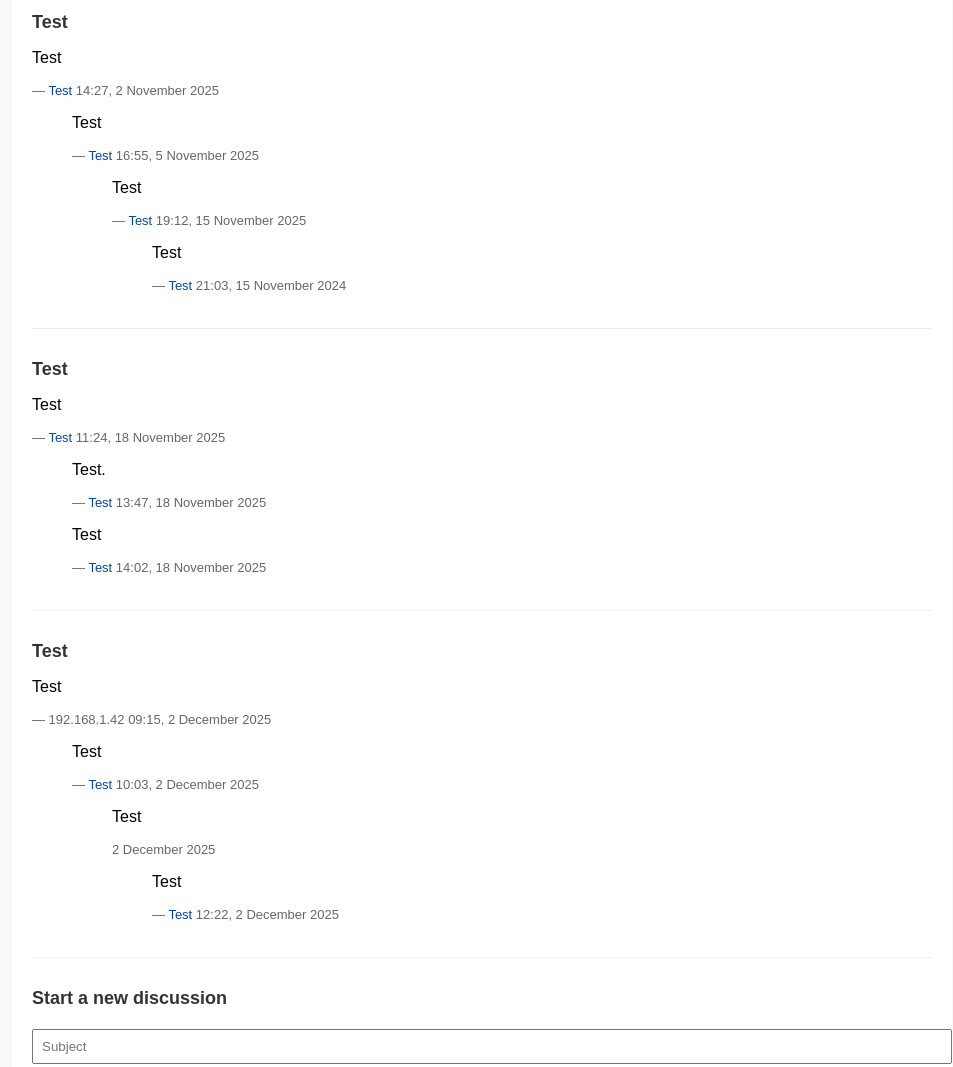
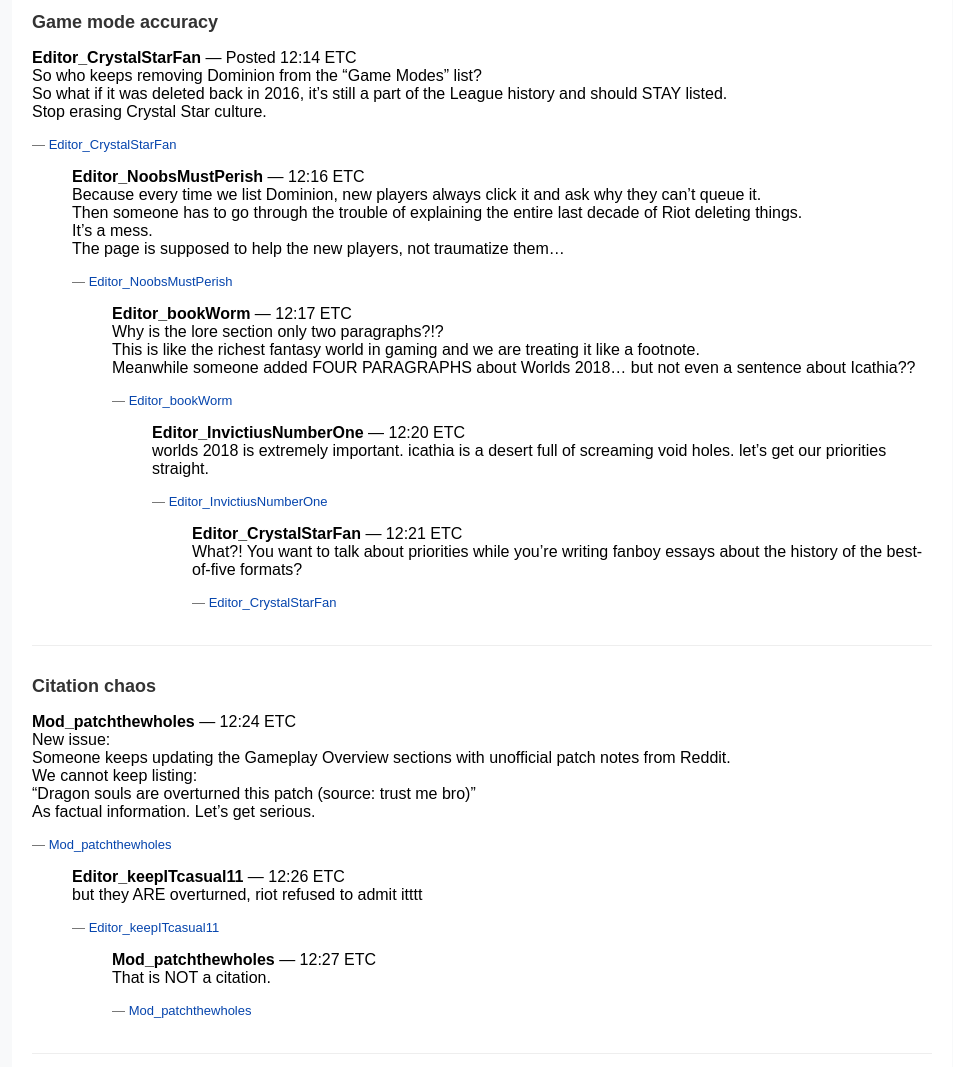
Before and after one commit to fuzzyter/INF286-Assignments, a website: page Assignment16/talk-page2.html in a window 1280 px wide. Shown: the part 280-1347 px from the top of the page, without its empty margins (158-1111 px from the left). Drawn offline with Linux system fonts and the light colour scheme.

Commit message:
talk page 2

```diff
--- a/Assignment16/talk-page2.html
+++ b/Assignment16/talk-page2.html
@@ -4,7 +4,7 @@
 <head>
     <meta charset="UTF-8">
     <meta name="viewport" content="width=device-width, initial-scale=1.0">
-    <title>Talk: - Wikipedia</title>
+    <title>Talk: Article 2 - Wikipedia</title>
     <style>
         body {
             font-family: Arial, sans-serif;
@@ -92,7 +92,7 @@
 
 <body>
     <div class="container">
-        <h1>Talk:</h1>
+        <h1>Talk: Article 2</h1>
 
         <div class="notice">
             <strong>This is the talk page</strong> for discussing improvements to the article.
@@ -101,79 +101,89 @@
 
         <button>Add new topic</button>
 
+        <!-- SECTION 1 -->
         <div class="section">
-            <h2>Test</h2>
+            <h2>Game mode accuracy</h2>
 
             <div class="comment">
-                <p>Test</p>
-                <div class="signature">— <a href="#">Test</a> 14:27, 2 November 2025</div>
+                <p><strong>Editor_CrystalStarFan</strong> — Posted 12:14 ETC<br>
+                    So who keeps removing Dominion from the “Game Modes” list?<br>
+                    So what if it was deleted back in 2016, it’s still a part of the League history and should STAY
+                    listed.<br>
+                    Stop erasing Crystal Star culture.</p>
+                <div class="signature">— <a href="#">Editor_CrystalStarFan</a></div>
             </div>
 
             <div class="comment indent">
-                <p>Test</p>
-                <div class="signature">— <a href="#">Test</a> 16:55, 5 November 2025</div>
+                <p><strong>Editor_NoobsMustPerish</strong> — 12:16 ETC<br>
+                    Because every time we list Dominion, new players always click it and ask why they can’t queue
+                    it.<br>
+                    Then someone has to go through the trouble of explaining the entire last decade of Riot deleting
+                    things.<br>
+                    It’s a mess.<br>
+                    The page is supposed to help the new players, not traumatize them…</p>
+                <div class="signature">— <a href="#">Editor_NoobsMustPerish</a></div>
             </div>
 
             <div class="comment indent" style="margin-left: 80px;">
-                <p>Test</p>
-                <div class="signature">— <a href="#">Test</a> 19:12, 15 November 2025</div>
+                <p><strong>Editor_bookWorm</strong> — 12:17 ETC<br>
+                    Why is the lore section only two paragraphs?!?<br>
+                    This is like the richest fantasy world in gaming and we are treating it like a footnote.<br>
+                    Meanwhile someone added FOUR PARAGRAPHS about Worlds 2018… but not even a sentence about Icathia??
+                </p>
+                <div class="signature">— <a href="#">Editor_bookWorm</a></div>
             </div>
 
             <div class="comment indent" style="margin-left: 120px;">
-                <p>Test</p>
-                <div class="signature">— <a href="#">Test</a> 21:03, 15 November 2024</div>
+                <p><strong>Editor_InvictiusNumberOne</strong> — 12:20 ETC<br>
+                    worlds 2018 is extremely important. icathia is a desert full of screaming void holes. let’s get our
+                    priorities straight.</p>
+                <div class="signature">— <a href="#">Editor_InvictiusNumberOne</a></div>
+            </div>
+
+            <div class="comment indent" style="margin-left: 160px;">
+                <p><strong>Editor_CrystalStarFan</strong> — 12:21 ETC<br>
+                    What?! You want to talk about priorities while you’re writing fanboy essays about the history of the
+                    best-of-five formats?</p>
+                <div class="signature">— <a href="#">Editor_CrystalStarFan</a></div>
             </div>
         </div>
 
+        <!-- SECTION 2 -->
         <div class="section">
-            <h2>Test</h2>
+            <h2>Citation chaos</h2>
 
             <div class="comment">
-                <p>Test</p>
-                <div class="signature">— <a href="#">Test</a> 11:24, 18 November 2025</div>
+                <p><strong>Mod_patchthewholes</strong> — 12:24 ETC<br>
+                    New issue:<br>
+                    Someone keeps updating the Gameplay Overview sections with unofficial patch notes from Reddit.<br>
+                    We cannot keep listing:<br>
+                    “Dragon souls are overturned this patch (source: trust me bro)”<br>
+                    As factual information. Let’s get serious.</p>
+                <div class="signature">— <a href="#">Mod_patchthewholes</a></div>
             </div>
 
             <div class="comment indent">
-                <p>Test.</p>
-                <div class="signature">— <a href="#">Test</a> 13:47, 18 November 2025</div>
+                <p><strong>Editor_keepITcasual11</strong> — 12:26 ETC<br>
+                    but they ARE overturned, riot refused to admit itttt</p>
+                <div class="signature">— <a href="#">Editor_keepITcasual11</a></div>
             </div>
 
-            <div class="comment indent">
-                <p>Test</p>
-                <div class="signature">— <a href="#">Test</a> 14:02, 18 November 2025</div>
+            <div class="comment indent" style="margin-left: 80px;">
+                <p><strong>Mod_patchthewholes</strong> — 12:27 ETC<br>
+                    That is NOT a citation.</p>
+                <div class="signature">— <a href="#">Mod_patchthewholes</a></div>
             </div>
         </div>
 
-        <div class="section">
-            <h2>Test</h2>
-
-            <div class="comment">
-                <p>Test</p>
-                <div class="signature">— 192.168.1.42 09:15, 2 December 2025</div>
-            </div>
-
-            <div class="comment indent">
-                <p>Test</p>
-                <div class="signature">— <a href="#">Test</a> 10:03, 2 December 2025</div>
-            </div>
-
-            <div class="comment indent" style="margin-left: 80px;">
-                <p>Test</p>
-                <div class="signature">2 December 2025</div>
-            </div>
-
-            <div class="comment indent" style="margin-left: 120px;">
-                <p>Test</p>
-                <div class="signature">— <a href="#">Test</a> 12:22, 2 December 2025</div>
-            </div>
-        </div>
-
+        <!-- SECTION 3 -->
         <div class="section">
             <h2>Start a new discussion</h2>
             <input type="text" placeholder="Subject">
             <textarea placeholder="Write your message here..."></textarea>
             <button>Post</button>
         </div>
+
     </div>
 </body>
 
```
